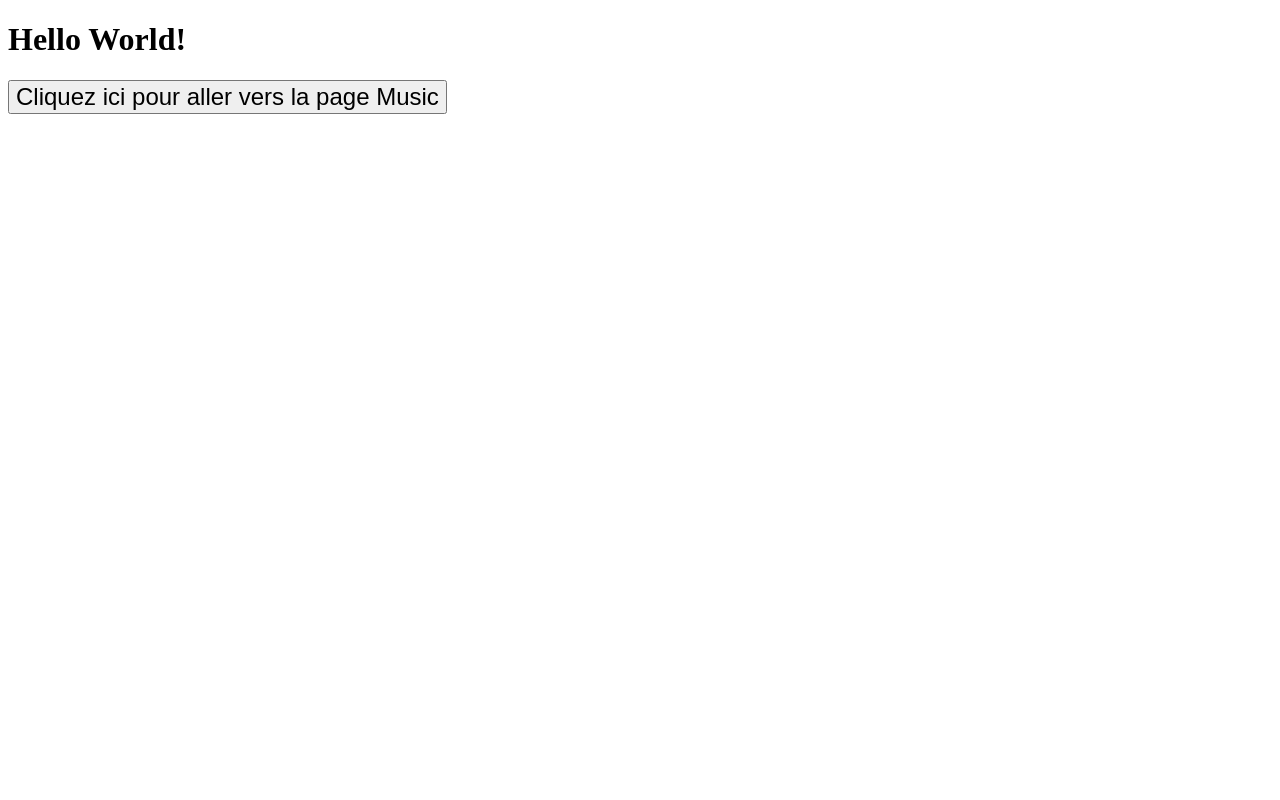
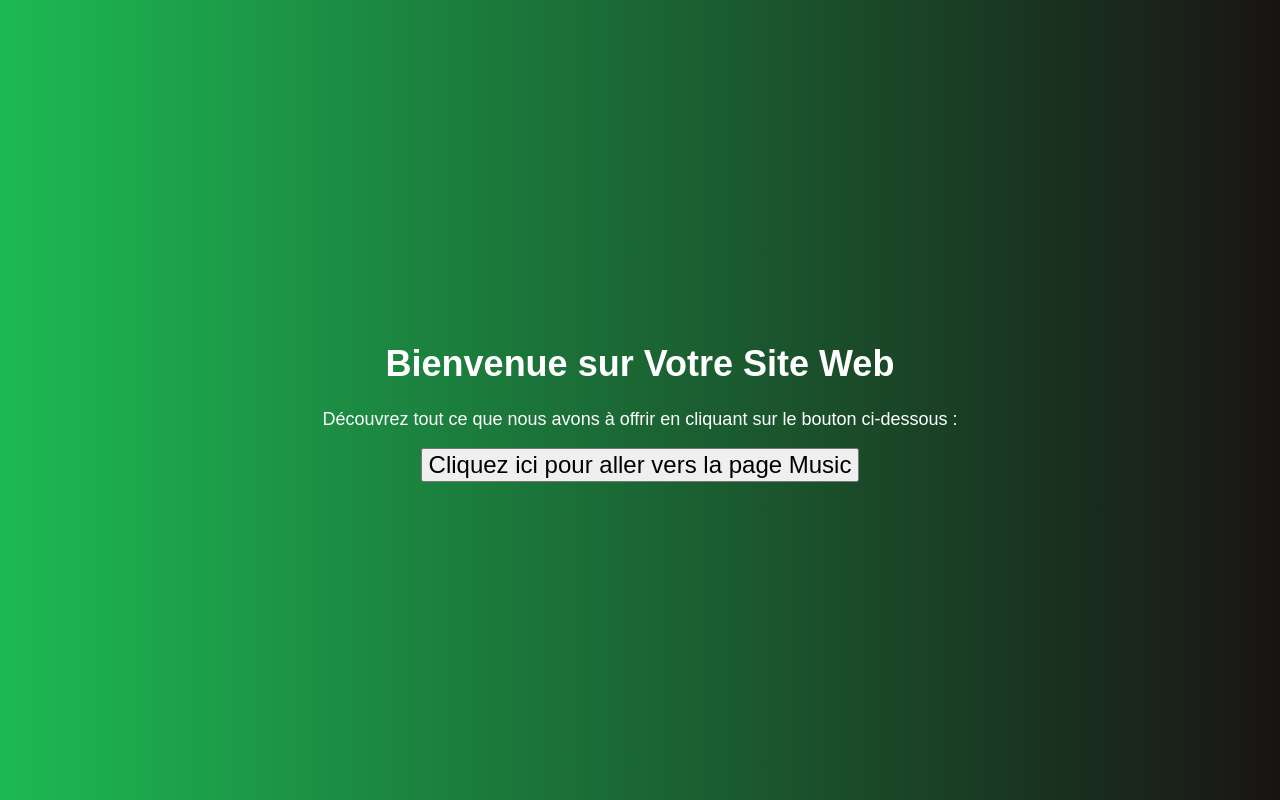
Before and after one commit to Yufu0/mongo_flask_interface, a Flask app: page / in a window 1280 px wide. Run offline with Flask 3, Linux system fonts and the light colour scheme; some libraries are stand-ins or nearby versions.

Commit message:
nouvelle page d'accueil estétique

```diff
--- a/app/templates/index.html
+++ b/app/templates/index.html
@@ -1,16 +1,54 @@
+
+
 <!DOCTYPE html>
+<html lang="fr">
 <head>
-    <meta charset="utf-8">
+    <meta charset="UTF-8">
+    <meta name="viewport" content="width=device-width, initial-scale=1.0">
     <title>Flask Project</title>
-    <meta name="Flask Project" content="">
-    <script src="{{ url_for('static', filename='js/jquery-3.3.1.min.js') }}"></script>
-    <script src="{{ url_for('static', filename='js/bootstrap.min.js') }}"></script>
-    <script src="{{ url_for('static', filename='js/custom.js') }}"></script>
-    <link rel="stylesheet" href="../css/custom.css" />
-    <!-- Ajoutez le lien vers le fichier CSS Bootstrap ici si nécessaire -->
+    <style>
+        body {
+            background: linear-gradient(90deg, #1DB954, #191414);
+            color: #fff;
+            font-family: Arial, sans-serif;
+            margin: 0;
+            padding: 0;
+            display: flex;
+            justify-content: center;
+            align-items: center;
+            height: 100vh;
+        }
+        .container {
+            text-align: center;
+        }
+        h1 {
+            font-size: 36px;
+        }
+        p {
+            font-size: 18px;
+        }
+        .button {
+            display: inline-block;
+            background-color: #1DB954;
+            color: #fff;
+            padding: 15px 30px;
+            font-size: 20px;
+            text-decoration: none;
+            border-radius: 5px;
+            margin-top: 20px;
+            transition: background-color 0.3s;
+        }
+        .button:hover {
+            background-color: #17A048;
+        }
+    </style>
 </head>
 <body>
-    <h1>Hello World!</h1>
-    <a href="music"><button style="font-size: 24px;">Cliquez ici pour aller vers la page Music</button></a>
+    <div class="container">
+        <h1>Bienvenue sur Votre Site Web</h1>
+        <p>Découvrez tout ce que nous avons à offrir en cliquant sur le bouton ci-dessous :</p>
+        <a href="music"><button style="font-size: 24px;">Cliquez ici pour aller vers la page Music</button></a>
+
+    </div>
 </body>
 </html>
```
